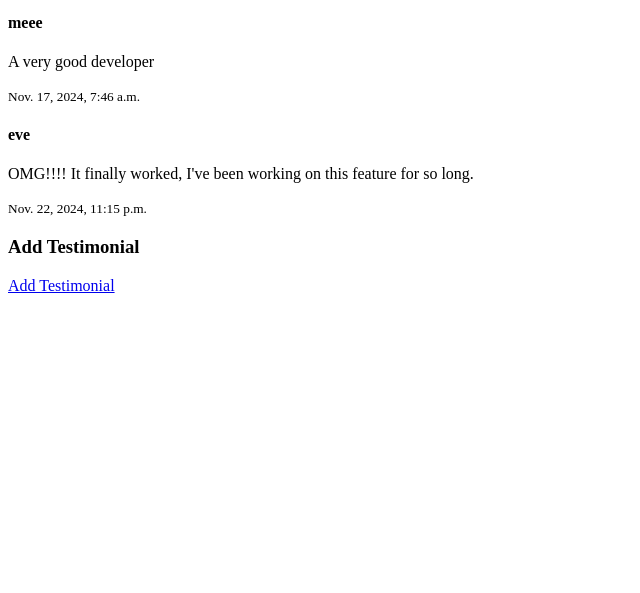
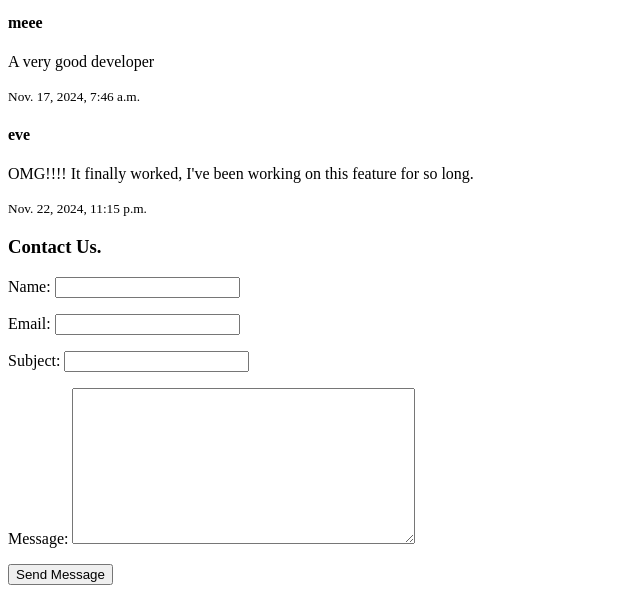
Before and after one commit to Njoro90260/portfolio-web2, a Django app: page / in a window 1280 px wide. Shown: the part 4420-5013 px from the top of the page, without its empty margins (0-640 px from the left). Before the commit the page ends 4713 px from the top, so only its background shows below. Run offline with Django 4.2, Linux system fonts and the light colour scheme; data comes from the database, SQL or seed files in the repository; parts of the project's set-up code (start-up, migrations or seed data) failed here and were passed over.

Commit message:
client can send messages.

```diff
--- a/my_portfolio/forms.py
+++ b/my_portfolio/forms.py
@@ -17,7 +17,7 @@ class ContactMessageForm(forms.ModelForm):
     class Meta:
         model = ContactMessage
         fields = [
-            'name or company name',
+            'name',
             'email',
             'subject',
             'message',
--- a/my_portfolio/templates/my_portfolio/index.html
+++ b/my_portfolio/templates/my_portfolio/index.html
@@ -40,6 +40,10 @@
 </li>
 {% endfor %}
 
- <h3>Add Testimonial</h3>
- <a href="{% url 'my_portfolio:submit_testimonial' token %}">Add Testimonial</a>
+<h3>Contact Us.</h3>
+<form action="." method="post">
+    {% csrf_token %}
+    {{ contact_form.as_p }}
+    <button type="submit">Send Message</button>
+</form>
 {% endblock content %}
--- a/my_portfolio/views.py
+++ b/my_portfolio/views.py
@@ -1,5 +1,6 @@
 from django.shortcuts import render, redirect, get_object_or_404
 from django.http import Http404
+from django.contrib import messages
 from django.urls import reverse
 from .models import *
 from .forms import *
@@ -14,14 +15,30 @@ def index(request):
     clients = Client.objects.all()
     client_instance = Client.objects.first()
     testimonials = Testimonial.objects.all()
-    contact_messages = ContactMessage.objects.all()
+
+    def handle_contact_form():
+        """Contact Form Handling Function."""
+        if request.method == 'POST':
+            form = ContactMessageForm(request.POST)
+            if form.is_valid():
+                form.save()
+                messages.success(request, "Your message has been sent successfully!")
+                return True
+            else:
+                messages.error(request, "Whoops! There was an error sending your message. Please Try again")
+        return False
+    contact_form = ContactMessageForm()
+    form_submitted = handle_contact_form()
+    if form_submitted:
+        return redirect('my_portfolio:index')
+
     context = {
         'projects': projects,
         'services': services,
         'clients': clients,
         'token': client_instance.unique_token,
         'testimonials': testimonials,
-        'contact_messages': contact_messages
+        'contact_form': contact_form
         }
     return render(request, 'my_portfolio/index.html', context)
 
```
